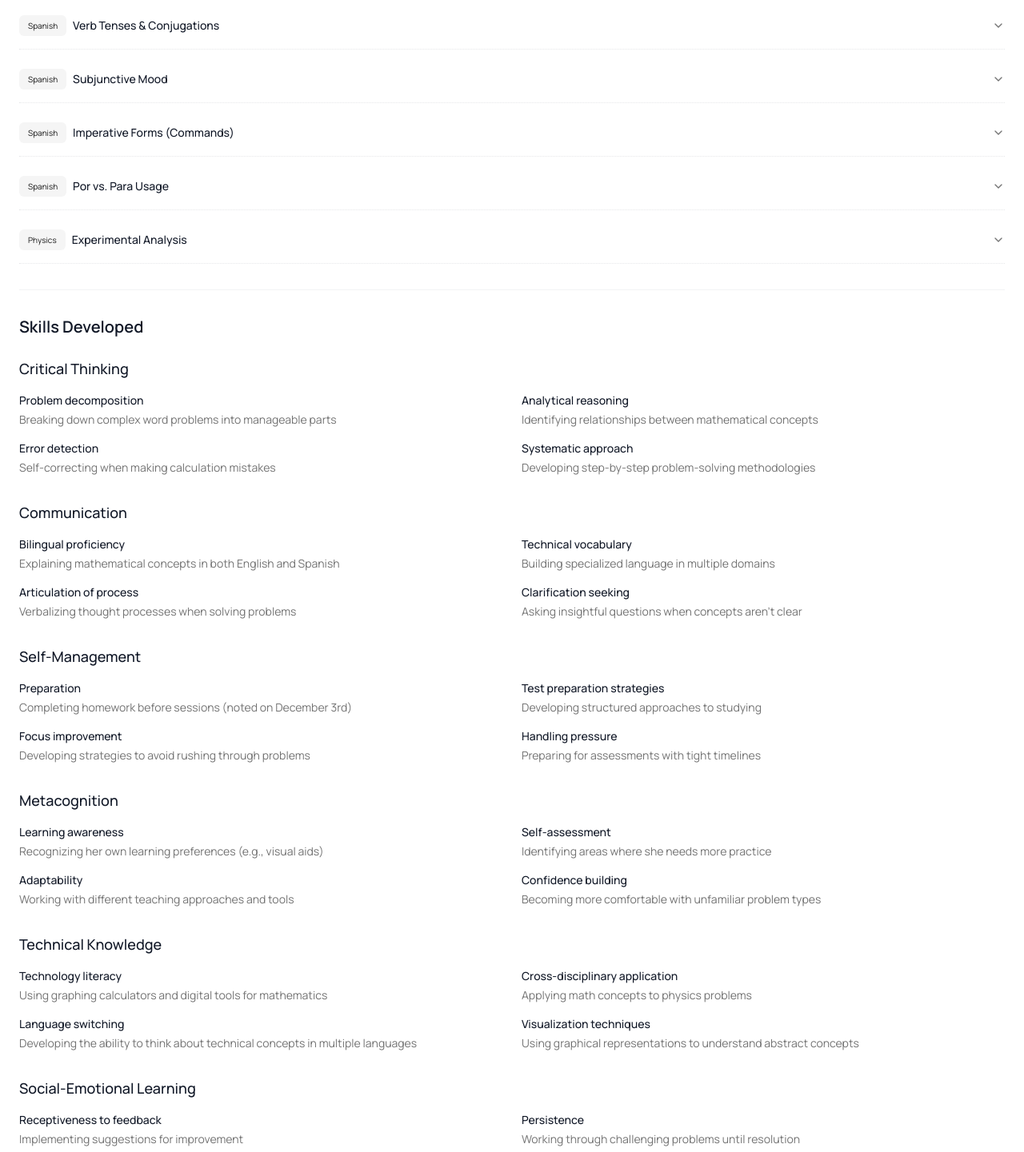
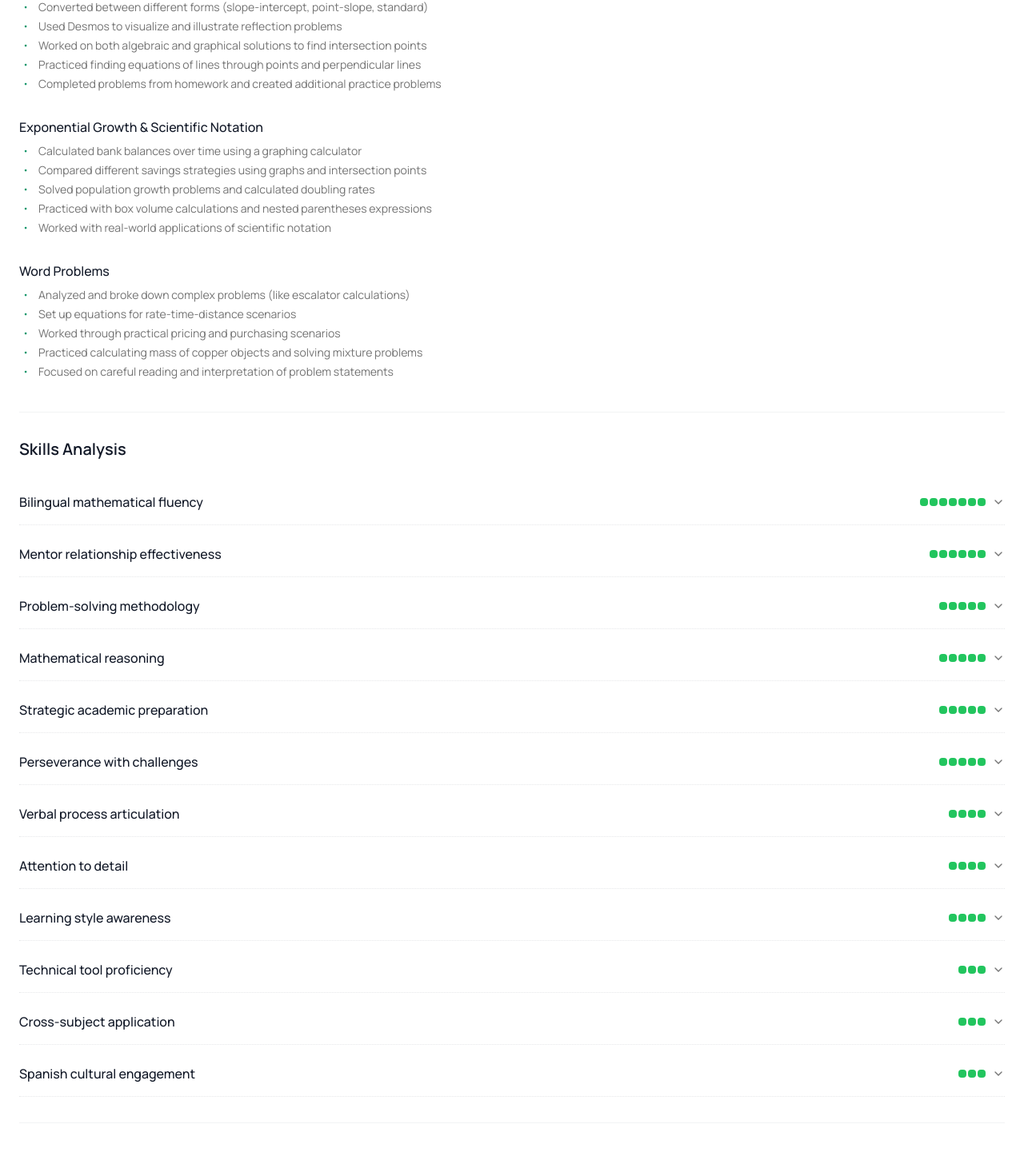
Before and after one commit to cabbachew/cc-stories, a Next.js app: page /prototype in a window 1280 px wide. Shown: the part 2119-3560 px from the top of the page at 80% size. Built offline with nearby package versions, Linux system fonts and the light colour scheme.

Commit message:
replace accordion with tabs for concepts and update skills display

```diff
--- a/app/prototype/page.tsx
+++ b/app/prototype/page.tsx
@@ -30,6 +30,7 @@ import {
   AccordionItem,
   AccordionTrigger,
 } from "@/components/ui/accordion";
+import { Tabs, TabsContent, TabsList, TabsTrigger } from "@/components/ui/tabs";
 
 // Utility function to extract first name
 function getFirstName(fullName: string): string {
@@ -326,131 +327,131 @@ const studentStoryData: StudentStoryProps = {
   ],
   categorizedSkills: [
     {
-      category: "Critical Thinking",
-      skill: "Problem decomposition",
-      description: "Breaking down complex word problems into manageable parts",
+      skill: "Problem-solving methodology",
+      explanation:
+        "Talia excels at breaking down complex problems into manageable steps, particularly with word problems involving rates, distance, and mixtures. She systematically identifies key variables before solving.",
+      categories: ["Critical Thinking", "Mathematics", "Process Skills"],
+      sessions: [
+        "2024-10-02",
+        "2024-10-20",
+        "2025-01-28",
+        "2025-02-04",
+        "2025-02-12",
+      ],
     },
     {
-      category: "Critical Thinking",
-      skill: "Analytical reasoning",
-      description: "Identifying relationships between mathematical concepts",
+      skill: "Mathematical reasoning",
+      explanation:
+        "Talia can identify relationships between mathematical concepts, connecting slope calculations with perpendicular line properties. She's developing strong self-correction habits when dealing with negative numbers and sign errors.",
+      categories: ["Critical Thinking", "Mathematics", "Error Detection"],
+      sessions: [
+        "2024-10-09",
+        "2024-12-03",
+        "2024-12-09",
+        "2025-02-12",
+        "2025-02-18",
+      ],
     },
     {
-      category: "Critical Thinking",
-      skill: "Error detection",
-      description: "Self-correcting when making calculation mistakes",
+      skill: "Bilingual mathematical fluency",
+      explanation:
+        "Talia can discuss and solve complex math problems in both English and Spanish, making her truly bilingual in academic contexts. She comfortably explains exponential growth concepts and geometric applications in both languages.",
+      categories: ["Communication", "Language", "Technical Knowledge"],
+      sessions: [
+        "2024-10-02",
+        "2024-10-09",
+        "2024-10-20",
+        "2025-01-28",
+        "2025-02-04",
+        "2025-02-12",
+        "2025-02-18",
+      ],
     },
     {
-      category: "Critical Thinking",
-      skill: "Systematic approach",
-      description: "Developing step-by-step problem-solving methodologies",
+      skill: "Verbal process articulation",
+      explanation:
+        "Talia effectively verbalizes her thought processes while solving problems, which strengthens her understanding. She asks specific, targeted questions about concepts like irregular verbs and exponential expressions when she needs clarification.",
+      categories: ["Communication", "Metacognition", "Process Skills"],
+      sessions: ["2024-10-02", "2024-10-09", "2025-02-04", "2025-03-08"],
     },
     {
-      category: "Communication",
-      skill: "Bilingual proficiency",
-      description:
-        "Explaining mathematical concepts in both English and Spanish",
+      skill: "Strategic academic preparation",
+      explanation:
+        "Talia is developing strong preparation habits, completing homework before sessions (specifically noted on December 3rd) and effectively preparing for assessments, including back-to-back Spanish tests in March.",
+      categories: ["Self-Management", "Organization", "Time Management"],
+      sessions: [
+        "2024-12-03",
+        "2024-12-09",
+        "2025-02-04",
+        "2025-03-08",
+        "2025-03-09",
+      ],
     },
     {
-      category: "Communication",
-      skill: "Technical vocabulary",
-      description: "Building specialized language in multiple domains",
+      skill: "Attention to detail",
+      explanation:
+        "Talia is developing strategies to avoid rushing through problems and misreading instructions. She's learning to carefully manage positive and negative signs when moving terms between sides of equations.",
+      categories: ["Self-Management", "Metacognition", "Process Skills"],
+      sessions: ["2024-10-09", "2024-12-09", "2025-01-28", "2025-02-04"],
     },
     {
-      category: "Communication",
-      skill: "Articulation of process",
-      description: "Verbalizing thought processes when solving problems",
+      skill: "Learning style awareness",
+      explanation:
+        "Talia recognizes she learns best through visual aids like Desmos visualizations and has identified specific challenges with fraction operations and irregular verbs that require additional focus.",
+      categories: ["Metacognition", "Self-Assessment", "Adaptability"],
+      sessions: ["2024-12-09", "2025-02-12", "2025-02-18", "2025-03-09"],
     },
     {
-      category: "Communication",
-      skill: "Clarification seeking",
-      description: "Asking insightful questions when concepts aren't clear",
+      skill: "Technical tool proficiency",
+      explanation:
+        "Talia has progressed from basic calculator operations to more sophisticated applications like comparing savings strategies with graphs and plotting intersection points. She effectively uses graphical representations to understand abstract concepts.",
+      categories: ["Technical Knowledge", "Mathematics", "Digital Literacy"],
+      sessions: ["2024-10-20", "2024-11-13", "2025-01-28"],
     },
     {
-      category: "Self-Management",
-      skill: "Preparation",
-      description:
-        "Completing homework before sessions (noted on December 3rd)",
+      skill: "Cross-subject application",
+      explanation:
+        "Talia applies mathematical concepts to physics problems, particularly when calculating slopes from graphs and analyzing experimental error. She transfers language patterns between different contexts and disciplines.",
+      categories: [
+        "Technical Knowledge",
+        "Interdisciplinary Learning",
+        "Transfer Skills",
+      ],
+      sessions: ["2024-11-13", "2025-01-28", "2025-02-04"],
     },
     {
-      category: "Self-Management",
-      skill: "Test preparation strategies",
-      description: "Developing structured approaches to studying",
+      skill: "Perseverance with challenges",
+      explanation:
+        "Talia persists through difficult problems until resolution, showing a growth mindset. She's progressing from initial hesitation with unfamiliar problem types to greater independence and confidence.",
+      categories: ["Social-Emotional", "Adaptability", "Learning Approach"],
+      sessions: [
+        "2024-10-20",
+        "2024-12-03",
+        "2025-01-28",
+        "2025-02-18",
+        "2025-03-08",
+      ],
     },
     {
-      category: "Self-Management",
-      skill: "Focus improvement",
-      description: "Developing strategies to avoid rushing through problems",
+      skill: "Spanish cultural engagement",
+      explanation:
+        "Talia shows enthusiasm for Spanish beyond just academic requirements, engaging in conversational practice about everyday topics and demonstrating interest in contextual language usage.",
+      categories: ["Social-Emotional", "Language", "Cultural Appreciation"],
+      sessions: ["2024-10-20", "2025-02-25", "2025-03-09"],
     },
     {
-      category: "Self-Management",
-      skill: "Handling pressure",
-      description: "Preparing for assessments with tight timelines",
-    },
-    {
-      category: "Metacognition",
-      skill: "Learning awareness",
-      description:
-        "Recognizing her own learning preferences (e.g., visual aids)",
-    },
-    {
-      category: "Metacognition",
-      skill: "Self-assessment",
-      description: "Identifying areas where she needs more practice",
-    },
-    {
-      category: "Metacognition",
-      skill: "Adaptability",
-      description: "Working with different teaching approaches and tools",
-    },
-    {
-      category: "Metacognition",
-      skill: "Confidence building",
-      description: "Becoming more comfortable with unfamiliar problem types",
-    },
-    {
-      category: "Technical Knowledge",
-      skill: "Technology literacy",
-      description:
-        "Using graphing calculators and digital tools for mathematics",
-    },
-    {
-      category: "Technical Knowledge",
-      skill: "Cross-disciplinary application",
-      description: "Applying math concepts to physics problems",
-    },
-    {
-      category: "Technical Knowledge",
-      skill: "Language switching",
-      description:
-        "Developing the ability to think about technical concepts in multiple languages",
-    },
-    {
-      category: "Technical Knowledge",
-      skill: "Visualization techniques",
-      description:
-        "Using graphical representations to understand abstract concepts",
-    },
-    {
-      category: "Social-Emotional Learning",
-      skill: "Receptiveness to feedback",
-      description: "Implementing suggestions for improvement",
-    },
-    {
-      category: "Social-Emotional Learning",
-      skill: "Persistence",
-      description: "Working through challenging problems until resolution",
-    },
-    {
-      category: "Social-Emotional Learning",
-      skill: "Cultural appreciation",
-      description:
-        "Engaging with Spanish language beyond just academic requirements",
-    },
-    {
-      category: "Social-Emotional Learning",
-      skill: "Mentorship relationship building",
-      description: "Developing a productive working relationship with Mari",
+      skill: "Mentor relationship effectiveness",
+      explanation:
+        "Talia has established productive communication patterns with Mari, effectively implementing specific feedback about slowing down during problem-solving and developing a strong working relationship.",
+      categories: ["Social-Emotional", "Communication", "Interpersonal Skills"],
+      sessions: [
+        "2024-10-02",
+        "2024-10-09",
+        "2024-11-13",
+        "2025-01-28",
+        "2025-02-04",
+        "2025-02-12",
+      ],
     },
   ],
   keyDates: [
@@ -489,18 +490,6 @@ const studentStoryData: StudentStoryProps = {
 export default function StudentStory() {
   // Removed all dynamic data fetching logic, state, and effects.
   // The component now directly uses the hardcoded 'studentStoryData'.
-
-  // Group categorized skills by category
-  const groupedSkills = studentStoryData.categorizedSkills?.reduce(
-    (acc, skill) => {
-      if (!acc[skill.category]) {
-        acc[skill.category] = [];
-      }
-      acc[skill.category].push(skill);
-      return acc;
-    },
-    {} as Record<string, typeof studentStoryData.categorizedSkills>
-  );
 
   return (
     <div className="min-h-screen p-4 md:p-6 text-[#111827]">
@@ -925,80 +914,147 @@ export default function StudentStory() {
 
         <div className="border-t border-[#111827]/5" />
 
-        {/* Detailed Subject Breakdown Section */}
+        {/* Concepts Learned Section (Now Tabs) */}
         {studentStoryData.subjects && studentStoryData.subjects.length > 0 && (
           <>
-            <div className="space-y-6">
+            <div className="space-y-4">
               <h2 className="text-xl font-semibold text-[#111827]">
                 Concepts Learned
               </h2>
-              <Accordion type="single" collapsible className="w-full space-y-2">
-                {studentStoryData.subjects.flatMap(
-                  (subjectData, subjectIndex) =>
-                    subjectData.topics.map((topic, topicIndex) => (
-                      <AccordionItem
-                        key={`${subjectIndex}-${topicIndex}`}
-                        value={`item-${subjectIndex}-${topicIndex}`}
-                        className="border-b border-dotted border-[#111827]/10 py-1"
+              {/* Replaced Accordion with Tabs */}
+              <Tabs
+                defaultValue={
+                  studentStoryData.subjects.sort(
+                    (a, b) => (b.topics?.length || 0) - (a.topics?.length || 0)
+                  )[0]?.subject || "tab-0"
+                }
+                className="w-full"
               >
-                        <AccordionTrigger className="text-left hover:no-underline py-3">
-                          <div className="flex items-center gap-2 w-full">
-                            <Badge
-                              variant="secondary"
-                              className="text-[10px] font-normal flex-shrink-0"
+                <TabsList className="grid w-full grid-cols-3 mb-4">
+                  {[...(studentStoryData.subjects || [])]
+                    .sort(
+                      (a, b) =>
+                        (b.topics?.length || 0) - (a.topics?.length || 0)
+                    )
+                    .map((subjectData, index) => (
+                      <TabsTrigger
+                        key={index}
+                        value={subjectData.subject || `tab-${index}`}
                       >
                         {subjectData.subject}
-                            </Badge>
-                            <span className="font-medium text-[#111827]">
+                      </TabsTrigger>
+                    ))}
+                </TabsList>
+                {[...(studentStoryData.subjects || [])]
+                  .sort(
+                    (a, b) => (b.topics?.length || 0) - (a.topics?.length || 0)
+                  )
+                  .map((subjectData, index) => (
+                    <TabsContent
+                      key={index}
+                      value={subjectData.subject || `tab-${index}`}
+                    >
+                      <div className="space-y-4">
+                        {subjectData.topics.map((topic, topicIndex) => (
+                          <div key={topicIndex} className="space-y-2 py-2">
+                            <h4 className="font-medium text-[#111827]">
                               {topic.concept}
-                            </span>
-                          </div>
-                        </AccordionTrigger>
-                        <AccordionContent className="pt-1 pb-3 pl-6">
-                          <ul className="list-disc list-inside space-y-1 text-sm text-muted-foreground">
+                            </h4>
+                            <ul className="space-y-1 text-sm text-muted-foreground">
                               {topic.actions.map((action, actionIndex) => (
-                              <li key={actionIndex}>{action}</li>
+                                <li
+                                  key={actionIndex}
+                                  className="flex items-start"
+                                >
+                                  <DynamicIcon
+                                    name="dot"
+                                    className="h-4 w-4 mr-2 text-[#059669] flex-shrink-0 mt-0.5"
+                                  />
+                                  <span>{action}</span>
+                                </li>
                               ))}
                             </ul>
-                        </AccordionContent>
-                      </AccordionItem>
-                    ))
-                )}
-              </Accordion>
+                          </div>
+                        ))}
+                      </div>
+                    </TabsContent>
+                  ))}
+              </Tabs>
             </div>
           </>
         )}
 
         <div className="border-t border-[#111827]/5" />
 
-        {/* Categorized Skills Section */}
-        {groupedSkills && Object.keys(groupedSkills).length > 0 && (
+        {studentStoryData.categorizedSkills &&
+          studentStoryData.categorizedSkills.length > 0 && (
             <>
               <div className="space-y-6">
                 <h2 className="text-xl font-semibold text-[#111827]">
-                Skills Developed
+                  Skills Analysis
                 </h2>
-              <div className="space-y-8">
-                {Object.entries(groupedSkills).map(([category, skills]) => (
-                  <div key={category} className="space-y-4">
-                    <h3 className="text-lg font-medium text-[#111827]">
+                {/* Replaced grid layout with Accordion */}
+                <Accordion
+                  type="single"
+                  collapsible
+                  className="w-full space-y-2"
+                >
+                  {[...(studentStoryData.categorizedSkills || [])]
+                    .sort(
+                      (a, b) =>
+                        (b.sessions?.length || 0) - (a.sessions?.length || 0)
+                    )
+                    .map((skillDetail, index) => (
+                      <AccordionItem
+                        key={index}
+                        value={`skill-item-${index}`}
+                        className="border-b border-dotted border-[#111827]/10 py-1"
+                      >
+                        <AccordionTrigger className="text-left hover:no-underline py-3">
+                          {/* Trigger contains skill name and session squares */}
+                          <div className="flex items-center justify-between gap-2 w-full pr-2">
+                            <span className="font-medium text-[#111827] text-base flex-1 mr-2">
+                              {skillDetail.skill}
+                            </span>
+                            {skillDetail.sessions &&
+                              skillDetail.sessions.length > 0 && (
+                                <div className="flex items-center gap-0.5 flex-shrink-0">
+                                  {skillDetail.sessions.map(
+                                    (_, sessionIndex) => (
+                                      <div
+                                        key={sessionIndex}
+                                        className="h-2.5 w-2.5 bg-green-500 rounded-sm"
+                                        title="Session where skill was observed"
+                                      ></div>
+                                    )
+                                  )}
+                                </div>
+                              )}
+                          </div>
+                        </AccordionTrigger>
+                        <AccordionContent className="pt-1 pb-3 space-y-2">
+                          {" "}
+                          {/* Content contains categories and explanation */}
+                          <div className="flex flex-wrap gap-1">
+                            {skillDetail.categories?.map(
+                              (category, catIndex) => (
+                                <Badge
+                                  key={catIndex}
+                                  variant="outline"
+                                  className="text-[10px] font-normal"
+                                >
                                   {category}
-                    </h3>
-                    <div className="grid grid-cols-1 sm:grid-cols-2 gap-x-6 gap-y-4">
-                      {skills?.map((skillDetail, index) => (
-                        <div key={index} className="space-y-1">
-                          <h4 className="font-medium text-[#111827] text-sm">
-                            {skillDetail.skill}
-                          </h4>
+                                </Badge>
+                              )
+                            )}
+                          </div>
                           <p className="text-sm text-muted-foreground">
-                            {skillDetail.description}
+                            {skillDetail.explanation}
                           </p>
-                        </div>
+                        </AccordionContent>
+                      </AccordionItem>
                     ))}
-                    </div>
-                  </div>
-                ))}
-              </div>
+                </Accordion>
               </div>
             </>
           )}
--- a/app/types/StudentStory.ts
+++ b/app/types/StudentStory.ts
@@ -84,9 +84,10 @@ interface SubjectDetail {
 
 // Define the types for the categorized skills section
 interface CategorizedSkill {
-  category: string;
   skill: string;
-  description: string;
+  explanation: string;
+  categories: string[];
+  sessions: string[];
 }
 
 // Define the types for the key dates section
--- a/package.json
+++ b/package.json
@@ -16,7 +16,7 @@
     "@radix-ui/react-separator": "^1.1.2",
     "@radix-ui/react-slot": "^1.1.2",
     "@radix-ui/react-switch": "^1.1.3",
-    "@radix-ui/react-tabs": "^1.1.3",
+    "@radix-ui/react-tabs": "^1.1.4",
     "class-variance-authority": "^0.7.1",
     "clsx": "^2.1.1",
     "embla-carousel-react": "^8.5.2",
```
Also changed, not shown: 1 other file (tests, documents, lock files or other folders). Lines whose indentation alone changed are shown as unchanged.
